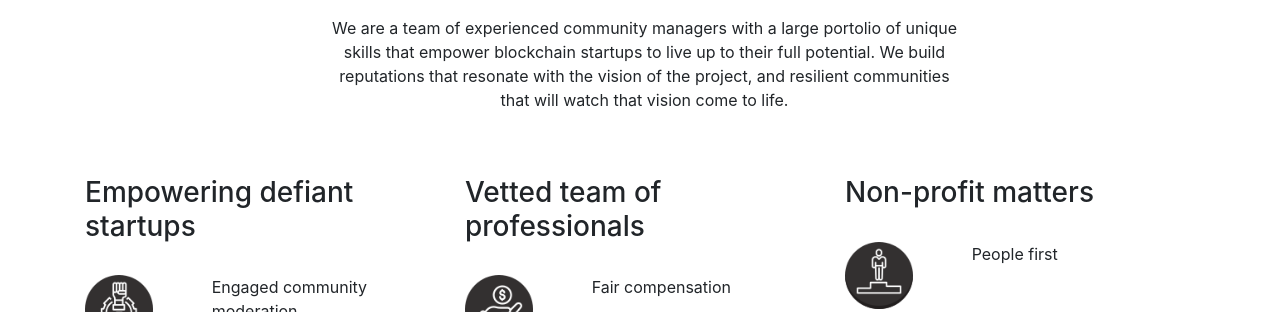
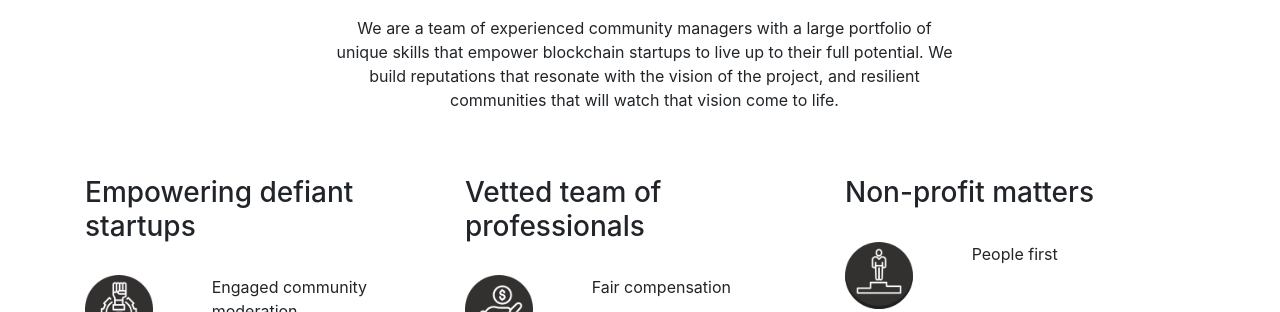
Before and after one commit to Defiants-org/Defiant, a website with bundled scripts: page index.html in a window 1280 px wide. Shown: the part 819-1131 px from the top of the page. Built offline with nearby package versions, Linux system fonts and the light colour scheme; files whose address does not match are found by name.

Commit message:
Update index.html

```diff
--- a/index.html
+++ b/index.html
@@ -388,7 +388,7 @@
 
             <br>
 
-            <p>We are a team of experienced community managers with a large portolio of unique skills that empower blockchain startups to live up to their full potential. We build reputations that resonate with the vision of the project, and
+            <p>We are a team of experienced community managers with a large portfolio of unique skills that empower blockchain startups to live up to their full potential. We build reputations that resonate with the vision of the project, and
               resilient communities that will watch that vision come to life.</p>
 
           </div>
```
